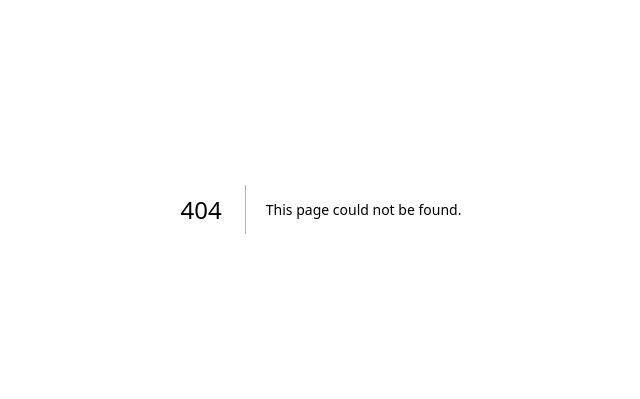
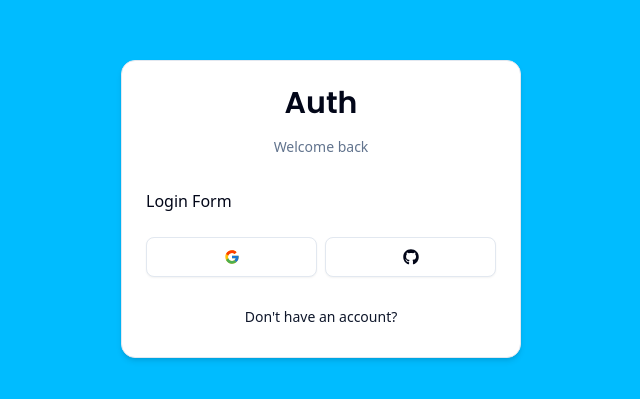
Before and after one commit to devcrafted0/auth-advance, a Next.js app: page /auth/login in a window 1280 px wide. Before the commit this address had no page. Shown: the part 191-590 px from the top of the page, without its empty margins (319-959 px from the left). Built offline with nearby package versions, Linux system fonts and the light colour scheme.

Commit message:
Login page no form yet

```diff
--- /dev/null
+++ b/app/auth/layout.tsx
@@ -0,0 +1,11 @@
+import { ReactNode } from "react";
+
+const Authlayout = ({ children }: { children: ReactNode }) => {
+  return (
+    <div className="h-full flex justify-center items-center bg-sky-400">
+      {children}
+    </div>
+  );
+};
+
+export default Authlayout;
--- /dev/null
+++ b/app/auth/login/page.tsx
@@ -0,0 +1,7 @@
+import { LoginForm } from "@/components/auth/login-form";
+
+const page = () => {
+  return <LoginForm/>;
+};
+
+export default page;
--- /dev/null
+++ b/components/auth/back-button.tsx
@@ -0,0 +1,15 @@
+import Link from "next/link";
+import { Button } from "../ui/button";
+
+interface BackButtonProps {
+  label: string;
+  href: string;
+}
+
+export const BackButton = ({ label, href }: BackButtonProps) => {
+  return (
+    <Button variant={"link"} className="font-normal w-full" size={"sm"} asChild>
+      <Link href={href}>{label}</Link>
+    </Button>
+  );
+};
--- /dev/null
+++ b/components/auth/card-wrapper.tsx
@@ -0,0 +1,38 @@
+import { ReactNode } from "react";
+import { Card, CardHeader, CardFooter, CardContent } from "../ui/card";
+import Header from "./header";
+import Social from "./social";
+import { BackButton } from "./back-button";
+
+interface CardWrapperProps {
+  children: ReactNode;
+  headerLabel: string;
+  backButtonLabel: string;
+  backButtonHref: string;
+  showSocial: boolean;
+}
+
+export const CardWrapper = ({
+  children,
+  headerLabel,
+  backButtonHref,
+  backButtonLabel,
+  showSocial,
+}: CardWrapperProps) => {
+  return (
+    <Card className="w-[400px] shadow-md">
+      <CardHeader>
+        <Header label={headerLabel} />
+      </CardHeader>
+      <CardContent>{children}</CardContent>
+      {showSocial && (
+        <CardFooter>
+          <Social />
+        </CardFooter>
+      )}
+      <CardFooter>
+        <BackButton href={backButtonHref} label={backButtonLabel} />
+      </CardFooter>
+    </Card>
+  );
+};
--- /dev/null
+++ b/components/auth/header.tsx
@@ -0,0 +1,18 @@
+import { Poppins } from "next/font/google";
+import { cn } from "@/lib/utils";
+
+const font = Poppins({
+  subsets: ["latin"],
+  weight: "600",
+});
+
+const Header = ({ label }: { label: string }) => {
+  return (
+    <div className="w-full flex flex-col gap-y-4 items-center justify-center">
+      <h1 className={cn("text-3xl font-semibold", font.className)}>Auth</h1>
+      <p className="text-muted-foreground text-sm">{label}</p>
+    </div>
+  );
+};
+
+export default Header;
--- /dev/null
+++ b/components/auth/login-form.tsx
@@ -0,0 +1,14 @@
+import { CardWrapper } from "./card-wrapper";
+
+export const LoginForm = () => {
+  return (
+    <CardWrapper
+      headerLabel="Welcome back"
+      backButtonLabel="Don't have an account?"
+      backButtonHref="/auth/register"
+      showSocial
+    >
+      Login Form
+    </CardWrapper>
+  );
+};
--- /dev/null
+++ b/components/auth/social.tsx
@@ -0,0 +1,31 @@
+"use client";
+
+import { FcGoogle } from "react-icons/fc";
+import { Button } from "../ui/button";
+import { FaGithub } from "react-icons/fa";
+
+const Social = () => {
+  return (
+    <div className="w-full flex items-center gap-x-2">
+      <Button
+        variant={"outline"}
+        onClick={() => {}}
+        size={"lg"}
+        className="flex-1"
+      >
+        <FcGoogle className="w-10 h-10" />
+      </Button>
+
+      <Button
+        variant={"outline"}
+        onClick={() => {}}
+        size={"lg"}
+        className="flex-1"
+      >
+        <FaGithub className="w-10 h-10" />
+      </Button>
+    </div>
+  );
+};
+
+export default Social;
--- /dev/null
+++ b/components/ui/card.tsx
@@ -0,0 +1,92 @@
+import * as React from "react"
+
+import { cn } from "@/lib/utils"
+
+function Card({ className, ...props }: React.ComponentProps<"div">) {
+  return (
+    <div
+      data-slot="card"
+      className={cn(
+        "bg-card text-card-foreground flex flex-col gap-6 rounded-xl border py-6 shadow-sm",
+        className
+      )}
+      {...props}
+    />
+  )
+}
+
+function CardHeader({ className, ...props }: React.ComponentProps<"div">) {
+  return (
+    <div
+      data-slot="card-header"
+      className={cn(
+        "@container/card-header grid auto-rows-min grid-rows-[auto_auto] items-start gap-2 px-6 has-data-[slot=card-action]:grid-cols-[1fr_auto] [.border-b]:pb-6",
+        className
+      )}
+      {...props}
+    />
+  )
+}
+
+function CardTitle({ className, ...props }: React.ComponentProps<"div">) {
+  return (
+    <div
+      data-slot="card-title"
+      className={cn("leading-none font-semibold", className)}
+      {...props}
+    />
+  )
+}
+
+function CardDescription({ className, ...props }: React.ComponentProps<"div">) {
+  return (
+    <div
+      data-slot="card-description"
+      className={cn("text-muted-foreground text-sm", className)}
+      {...props}
+    />
+  )
+}
+
+function CardAction({ className, ...props }: React.ComponentProps<"div">) {
+  return (
+    <div
+      data-slot="card-action"
+      className={cn(
+        "col-start-2 row-span-2 row-start-1 self-start justify-self-end",
+        className
+      )}
+      {...props}
+    />
+  )
+}
+
+function CardContent({ className, ...props }: React.ComponentProps<"div">) {
+  return (
+    <div
+      data-slot="card-content"
+      className={cn("px-6", className)}
+      {...props}
+    />
+  )
+}
+
+function CardFooter({ className, ...props }: React.ComponentProps<"div">) {
+  return (
+    <div
+      data-slot="card-footer"
+      className={cn("flex items-center px-6 [.border-t]:pt-6", className)}
+      {...props}
+    />
+  )
+}
+
+export {
+  Card,
+  CardHeader,
+  CardFooter,
+  CardTitle,
+  CardAction,
+  CardDescription,
+  CardContent,
+}
--- a/package.json
+++ b/package.json
@@ -16,6 +16,7 @@
     "next": "16.0.8",
     "react": "19.2.1",
     "react-dom": "19.2.1",
+    "react-icons": "^5.5.0",
     "tailwind-merge": "^3.4.0"
   },
   "devDependencies": {
```
Also changed, not shown: 1 other file (tests, documents, lock files or other folders).
